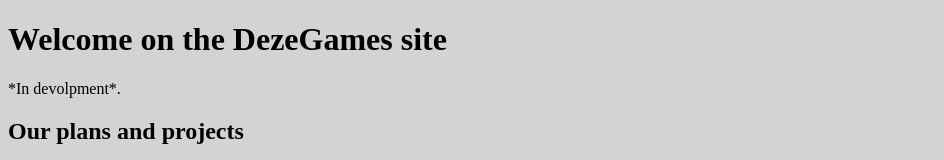
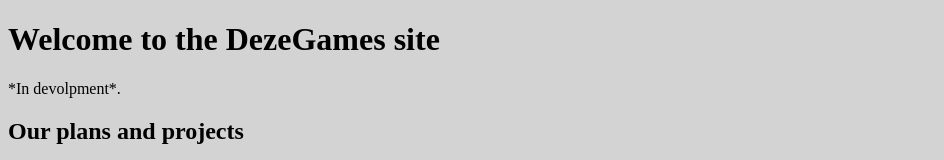
Before and after one commit to reflexgames/server, a plain HTML site: page index.html in a window 1280 px wide. Shown: the top 160 px of the page, without its empty margins (0-944 px from the left). Drawn offline with Linux system fonts and the light colour scheme.

Commit message:
Update index.html

```diff
--- a/index.html
+++ b/index.html
@@ -2,7 +2,7 @@
 <html>
 <body style="background-color:lightgrey;">
 
-<h1>Welcome on the DezeGames site</h1>
+<h1>Welcome to the DezeGames site</h1>
 <p>*In devolpment*.</p>
 <p>
 
```
